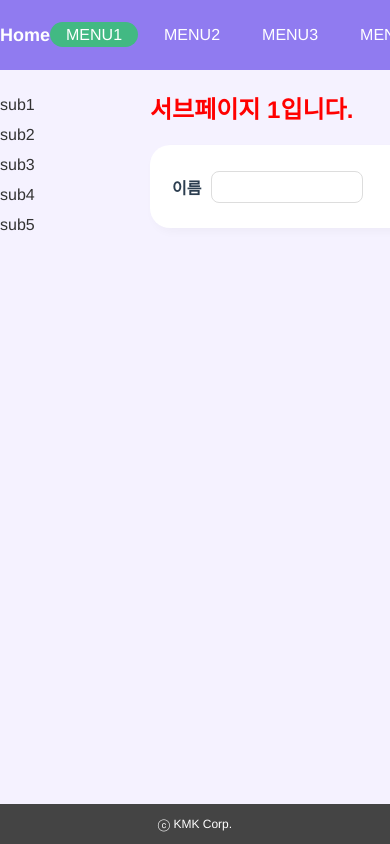
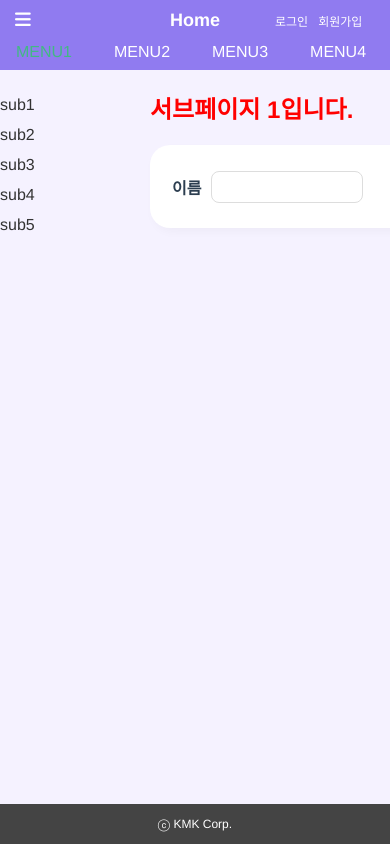
Before and after one commit to audrysla/kmk-vue, a Vue app: page /#/sub1 in a window 390 px wide. Shown: the top 844 px of the page. Built offline with nearby package versions, Linux system fonts and the light colour scheme.

Commit message:
hader 반응형 적용

```diff
--- a/public/index.html
+++ b/public/index.html
@@ -5,7 +5,7 @@
     <meta http-equiv="X-UA-Compatible" content="IE=edge">
     <meta name="viewport" content="width=device-width,initial-scale=1.0">
     <link rel="icon" href="<%= BASE_URL %>favicon.ico">
-    <link rel="stylesheet" href="https://cdnjs.cloudflare.com/ajax/libs/font-awesome/5.8.2/css/all.min.css" />
+    <link rel="stylesheet" href="https://cdnjs.cloudflare.com/ajax/libs/font-awesome/6.5.2/css/all.min.css">
     <title><%= htmlWebpackPlugin.options.title %></title>
   </head>
   <body>
--- a/src/assets/scss/base.scss
+++ b/src/assets/scss/base.scss
@@ -8,6 +8,11 @@ html, body{
 }
 body {
   background-color: $primary-color;
+}
+button{
+  background: transparent;
+  border:0;
+  cursor: pointer;
 }
 h3 {
   margin: 40px 0 0;
@@ -45,4 +50,30 @@ a {
       height:40px;
     }
   }
+  // 640px 이하
+  @media (max-width: 640px) {
+    header .inner{
+      padding:0 15px;
+      padding-bottom: 30px;
+      height:40px;
+    }
+    header .inner .gnb li.active a{
+      background:transparent;
+      color:#42b983;
+      border:0;
+      border-radius: 0;
+    }
+    .gnb{
+      position: absolute;
+      top: 37px;
+      left: 0;
+      right: 0;
+      width: 100%;
+      height: 30px;
+      overflow: hidden;
+      overflow-x: auto;
+      justify-content: flex-start;
+      align-items: center;
+    }
+  }
 }
--- a/src/layout/Header.vue
+++ b/src/layout/Header.vue
@@ -1,6 +1,10 @@
 <template>
   <header>
     <div class="inner">
+      <div class="all_menu">
+        <button><i class="fa-solid fa-bars"></i></button>
+      </div>
+      <div class="h_center">
         <h1><router-link to="/">Home</router-link></h1>
         <ul class="gnb">
           <li :class="{ active: $route.path === '/sub1' }"><router-link to="/sub1">MENU1</router-link></li>
@@ -9,6 +13,7 @@
           <li :class="{ active: $route.path === '/sub4' }"><router-link to="/sub4">MENU4</router-link></li>
           <li :class="{ active: $route.path === '/sub5' }"><router-link to="/sub5">MENU5</router-link></li>
         </ul>
+      </div>
       <div class="util">
         <a href="#">로그인</a>
         <a href="#">회원가입</a>
@@ -41,6 +46,17 @@ header{
     justify-content: space-between;
     align-items: center;
     color:#fff;
+    .all_menu{
+      width:100px;
+      text-align: left;
+      button{
+        color:inherit;
+        font-size:18px;
+      }
+    }
+    .h_center{
+      display: flex;
+    }
     h1{
       font-size:18px;
       a{
```
Lines whose indentation alone changed are shown as unchanged.
